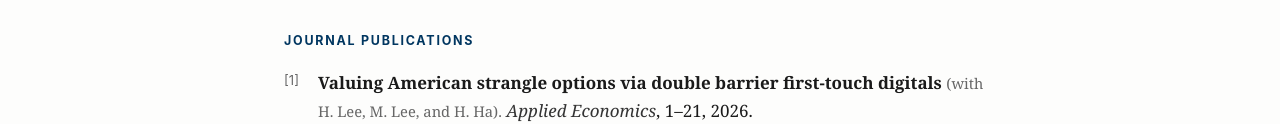
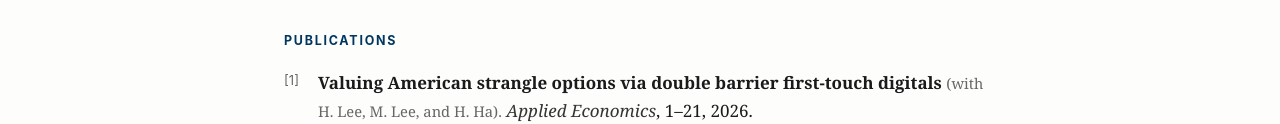
Before and after one commit to byungdookong/byungdookong.github.io, a plain HTML site: page index.html in a window 1280 px wide. Both pictures are taken after a click on the tab "PUBLICATIONS". Shown: the part 420-544 px from the top of the page. Drawn offline with Linux system fonts and the light colour scheme.

Commit message:
Add files via upload

```diff
--- a/index.html
+++ b/index.html
@@ -236,7 +236,7 @@
       </li>
     </ol>
 
-    <h2 class="section-title" style="margin-top:34px;">Journal Publications</h2>
+    <h2 class="section-title" style="margin-top:34px;">Publications</h2>
     <ol class="pubs">
       <li><span class="ptitle"><a href="https://doi.org/10.1080/00036846.2026.2648112" target="_blank" rel="noopener">Valuing American strangle options via double barrier first-touch digitals</a></span>
         <span class="meta">(with H. Lee, M. Lee, and H. Ha).</span>
```
Also changed, not shown: 1 other file.
